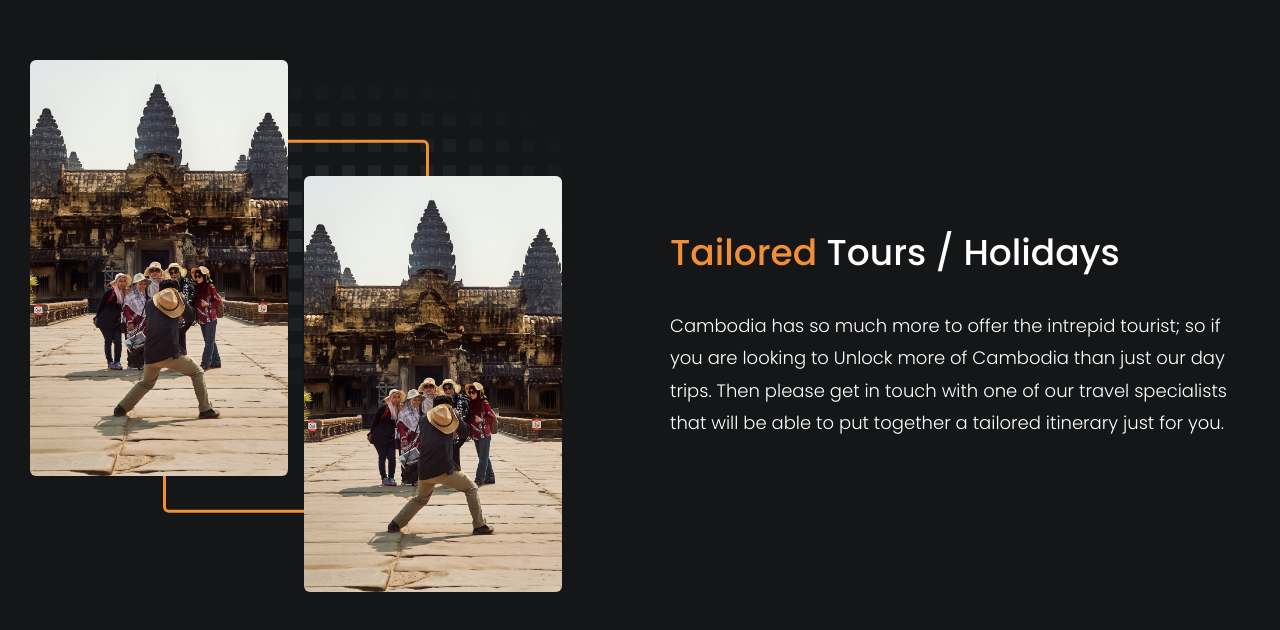
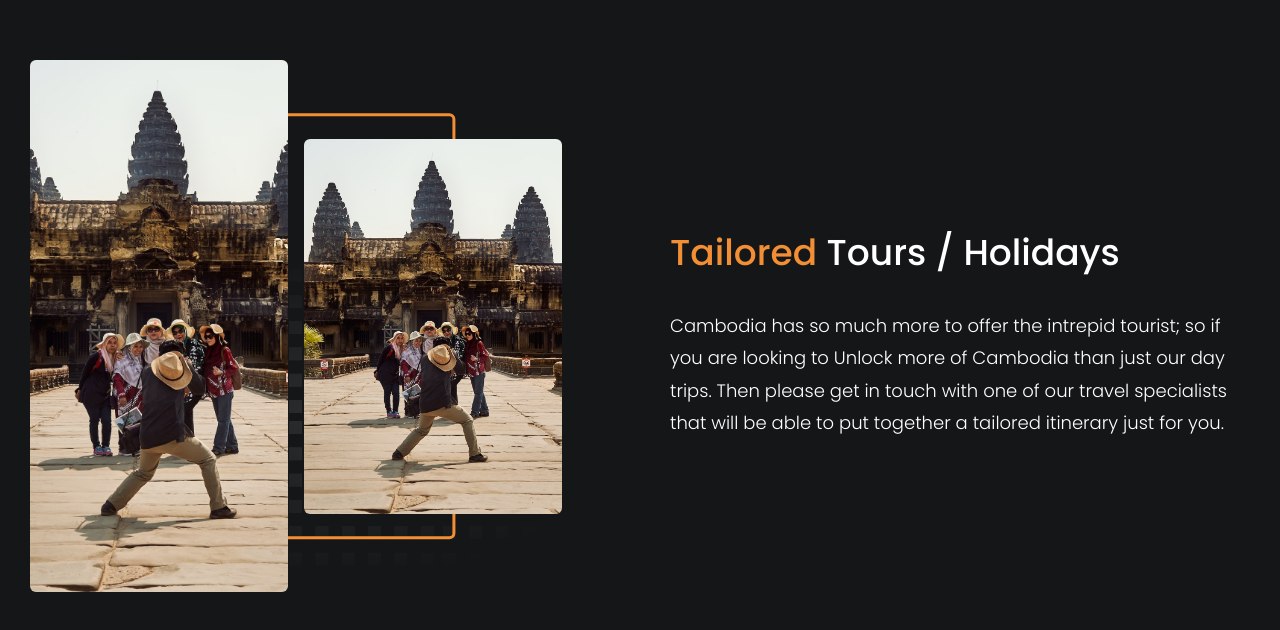
Before and after one commit to ElitistNoob/unlock-cambodia, a React (Create React App) app: page / in a window 1280 px wide. Shown: the part 2132-2762 px from the top of the page. Built offline with nearby package versions, Linux system fonts and the light colour scheme.

Commit message:
gsap animation

```diff
--- a/src/Pages/Tours.jsx
+++ b/src/Pages/Tours.jsx
@@ -1,48 +1,56 @@
 // Hooks
-// import { useLayoutEffect, useRef } from "react";
+import { useLayoutEffect, useRef } from "react";
 import { Link } from "react-router-dom";
 // Styles
 import styles from "../components/styles/Tours.module.scss";
 // Data
 import tourData from "../toursData";
 // // Gsap
-// import { gsap } from "gsap";
+import { gsap } from "gsap";
 
 export default function Tours(props) {
-  //   const ref = useRef(null);
-  //   useLayoutEffect(() => {
-  //     const ctx = gsap.context(() => {
-  //       gsap.to(".background", {
-  //         transform: "matrix(-1, 0, 0, 1, 0, 0) scale(1)",
-  //         opacity: 0.6,
-  //         duration: 2,
-  //         ease: "back",
-  //       });
-  //     }, [ref]);
-  //     return () => ctx.revert();
-  //   }, []);
+  const ref = useRef(null);
+
+  useLayoutEffect(() => {
+    const ctx = gsap.context(() => {
+      gsap.from(".title", {
+        opacity: 0,
+        duration: 1,
+        y: "1em",
+        ease: "power",
+      });
+      tourData.forEach(tour => {
+        return gsap.from(`.card-${tour.id}`, {
+          opacity: 0,
+          duration: 1,
+          y: "1em",
+          ease: "power",
+          stagger: 0.2,
+        });
+      });
+    }, [ref]);
+    return () => ctx.revert();
+  }, []);
+
   const renderTourCards = tourData.map(tour => (
-    <div key={tour.id} className={styles.tourCard}>
-      <img className={`card-${tour.id}`} src={tour.images[0]} alt="yes" />
-      <div className={`card-${tour.id}`}>
+    <div key={tour.id} className={`card-${tour.id} ${styles.tourCard}`}>
+      <img src={tour.images[0]} alt="yes" />
+      <div>
         <p>{tour.minimumPax}</p>
         <p>{tour.length}</p>
         <p>${tour.price}</p>
       </div>
-      <h3 className={`card-${tour.id}`}>{tour.title}</h3>
-      <p className={`card-${tour.id}`}>{tour.fullDesc}</p>
-      <Link
-        className={`card-${tour.id} btn primary-btn`}
-        to={`/tours/${tour.title}`}
-      >
+      <h3>{tour.title}</h3>
+      <p>{tour.fullDesc}</p>
+      <Link className="btn primary-btn" to={`/tours/${tour.title}`}>
         View Tour
       </Link>
     </div>
   ));
   return (
-    <section>
+    <section ref={ref}>
       <div className={styles.tourSection}>
-        <h1>
+        <h1 className="title">
           All <span>Tours</span>
         </h1>
         <div className={styles.toursContainer}>{renderTourCards}</div>
--- a/src/components/Hero.jsx
+++ b/src/components/Hero.jsx
@@ -64,7 +64,7 @@ export default function Hero() {
           handpicked day tours are perfect for all types of travelers, that are
           looking to unlock some of Cambodia’s hidden secrets.
         </p>
-        <div>
+        <div className="content">
           <Link to="/tours" className="btn primary-btn">
             Find a Tour
           </Link>
--- a/src/components/styles/TailoredTours.module.scss
+++ b/src/components/styles/TailoredTours.module.scss
@@ -33,14 +33,14 @@
     position: relative;
     display: grid;
     grid-template-columns: repeat(2, 1fr);
-    grid-template-rows: 1fr 3fr 1fr;
+    grid-template-rows: 0.5fr 3fr 0.5fr;
     gap: 1em;
     max-width: 532px;
     aspect-ratio: 1;
     background-image: url("../assets/square-bg-grid.png");
     background-size: contain;
     background-repeat: no-repeat;
-    background-position: top center;
+    background-position: bottom center;
     margin-bottom: 2em;
 
     &::after {
@@ -50,8 +50,8 @@
       bottom: 0;
       left: 50%;
       right: 0;
-      width: 50%;
-      height: 70%;
+      width: 60%;
+      height: 80%;
       transform: translate(-50%, -50%);
       border-radius: 6px;
       border: 3px solid var(--clr-accent);
@@ -71,12 +71,12 @@
       object-fit: cover;
 
       &:nth-last-of-type(1) {
-        grid-row: 1 / 3;
+        grid-row: 1 / 4;
         grid-column: 1 / 2;
       }
 
       &:nth-last-of-type(2) {
-        grid-row: 2 / 4;
+        grid-row: 2 / 3;
         grid-column: 2 / 3;
       }
     }
```
